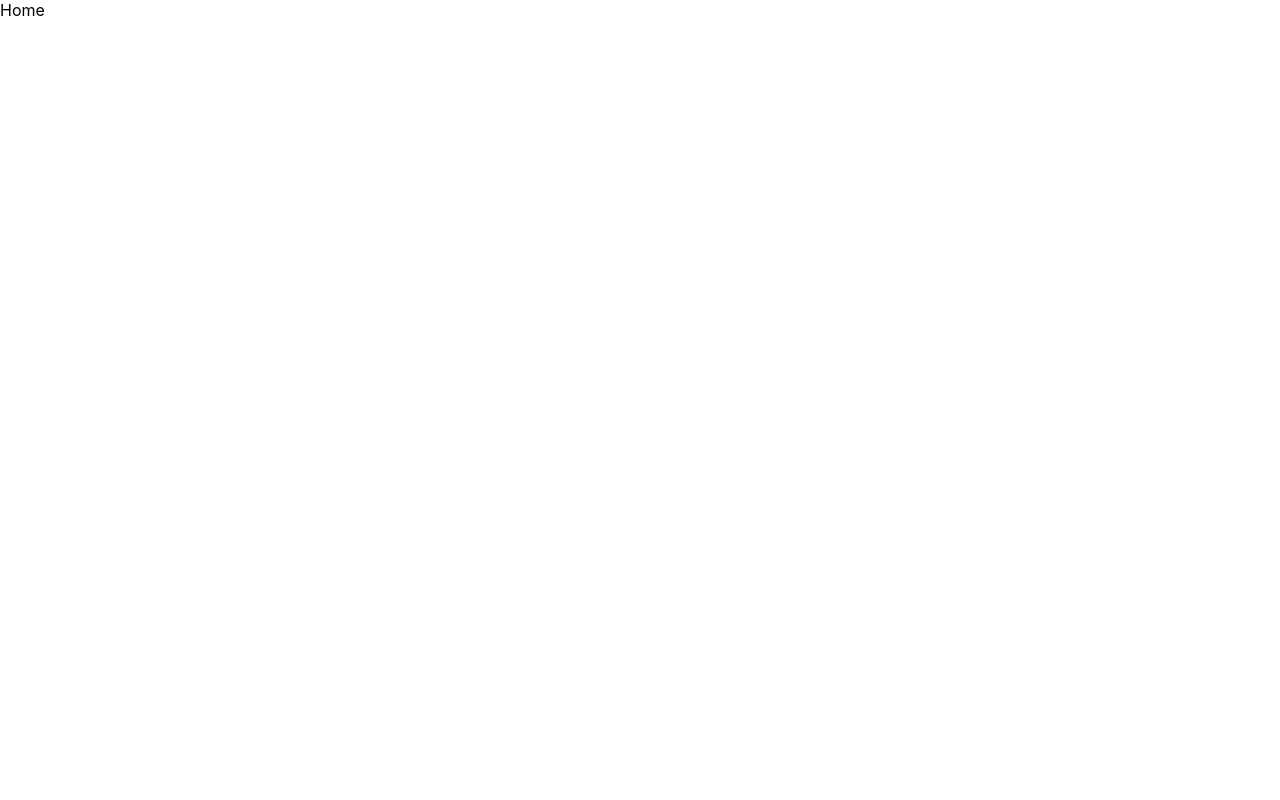
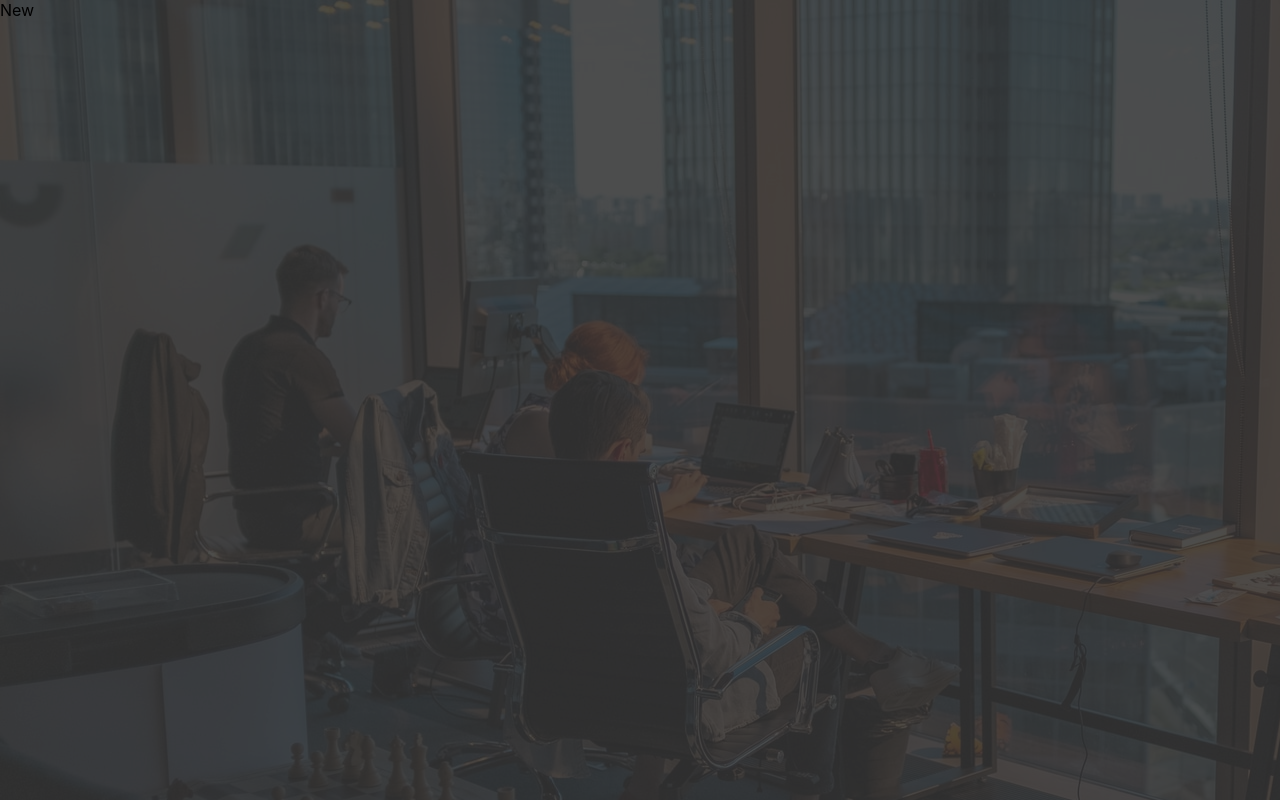
Before and after one commit to munirmahmud/beema, a React (Create React App) app: page / in a window 1280 px wide. Built offline with nearby package versions, Linux system fonts and the light colour scheme.

Commit message:
Hero component added

```diff
--- a/package.json
+++ b/package.json
@@ -6,10 +6,12 @@
     "@testing-library/jest-dom": "^5.11.4",
     "@testing-library/react": "^11.1.0",
     "@testing-library/user-event": "^12.1.10",
+    "pure-react-carousel": "^1.27.6",
     "react": "^17.0.1",
     "react-dom": "^17.0.1",
     "react-router-dom": "^5.2.0",
     "react-scripts": "4.0.1",
+    "react-scroll": "^1.8.1",
     "styled-components": "^5.2.1",
     "web-vitals": "^0.2.4"
   },
--- a/src/App.js
+++ b/src/App.js
@@ -3,9 +3,9 @@ import { Home } from './containers/Home'
 
 const App = () => {
     return (
-        <div>
+        <>
             <Home />
-        </div>
+        </>
     )
 }
 
--- a/src/containers/Home/index.jsx
+++ b/src/containers/Home/index.jsx
@@ -1,9 +1,19 @@
 import React from 'react';
+import styled from 'styled-components';
+import { TopSection } from './topSection';
 
 export const Home = () => {
     return (
-        <div>
-            Home
-        </div>
+        <PageContainer>
+            <TopSection />
+        </PageContainer>
     );
 };
+
+
+const PageContainer = styled.div`
+    width: 100%;
+    height: 100%;
+    display: flex;
+    flex-direction: column;
+`;
--- /dev/null
+++ b/src/containers/Home/topSection.jsx
@@ -0,0 +1,26 @@
+import React from 'react';
+import styled from 'styled-components';
+import heroBg from '../../assets/hero-bg.jpg';
+
+export const TopSection = () => {
+    return (
+        <TopContainer>
+            <BackgroundFilter>
+                New
+            </BackgroundFilter>
+        </TopContainer>
+    )
+};
+
+const TopContainer = styled.div`
+    width: 100%;
+    height: 100vh;
+    padding: 0;
+    background-image: url(${heroBg});
+`;
+
+const BackgroundFilter = styled.div`
+    width: 100%;
+    height: 100%;
+    background: rgba(53, 53, 53, 0.88);
+`;
--- a/src/index.css
+++ b/src/index.css
@@ -1,8 +1,16 @@
+@import url("https://fonts.googleapis.com/css2?family=Roboto:wght@400;500;700;900&display=swap");
+
+* {
+  box-sizing: border-box;
+  padding: 0;
+  margin: 0;
+}
+
 body {
-  margin: 0;
   font-family: -apple-system, BlinkMacSystemFont, "Segoe UI", "Roboto", "Oxygen",
     "Ubuntu", "Cantarell", "Fira Sans", "Droid Sans", "Helvetica Neue",
     sans-serif;
   -webkit-font-smoothing: antialiased;
   -moz-osx-font-smoothing: grayscale;
+  /* font-family: 'Roboto', sans-serif;; */
 }
```
Also changed, not shown: src/assets/hero-bg.jpg (added), 1 other file (tests, documents, lock files or other folders).
